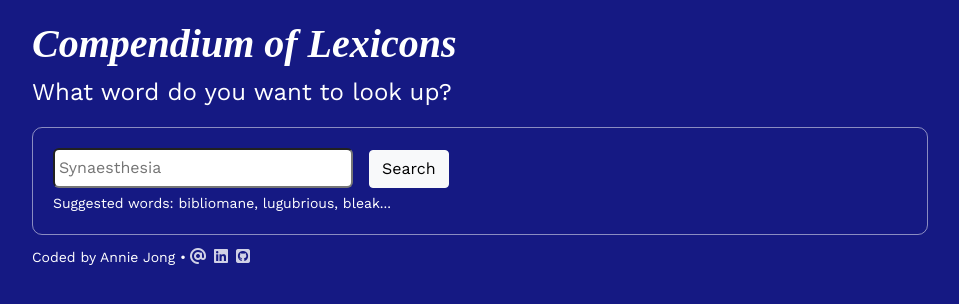
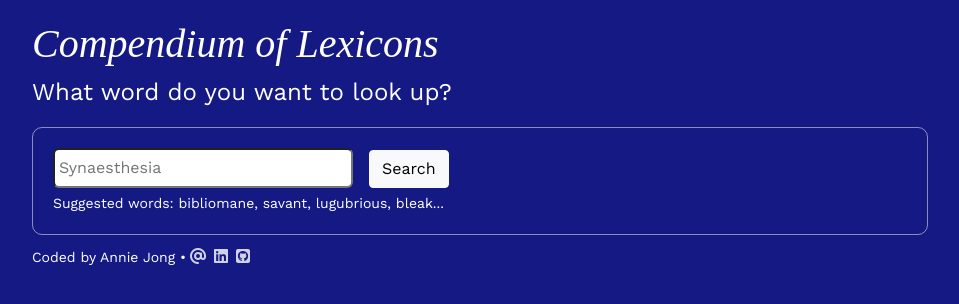
Before and after one commit to multipotentialite-aj/react-dictionary, a React (Create React App) app: page / in a window 1280 px wide. Shown: the top 304 px of the page, without its empty margins (160-1119 px from the left). Built offline with nearby package versions, Linux system fonts and the light colour scheme; a web font is replaced by a local one.

Commit message:
Removed bold from h1

```diff
--- a/src/App.css
+++ b/src/App.css
@@ -24,7 +24,6 @@ a {
 h1 {
   font-family: 'Radley', serif;
   font-style: italic;
-  font-weight: bold;
   font-size: 40px;
 }
 i {
--- a/src/Dictionary.js
+++ b/src/Dictionary.js
@@ -33,7 +33,7 @@ export default function Dictionary() {
             onClick={handleKeywordChange}>Search</span>
             </form>
             <div className="Hint">
-                Suggested words: bibliomane, lugubrious, bleak...
+                Suggested words: bibliomane, savant, lugubrious, bleak...
             </div>
             </section>
         <Results results={results} />
```
